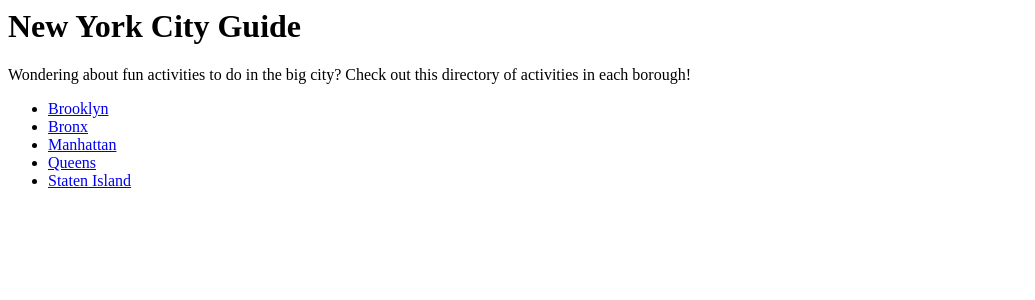
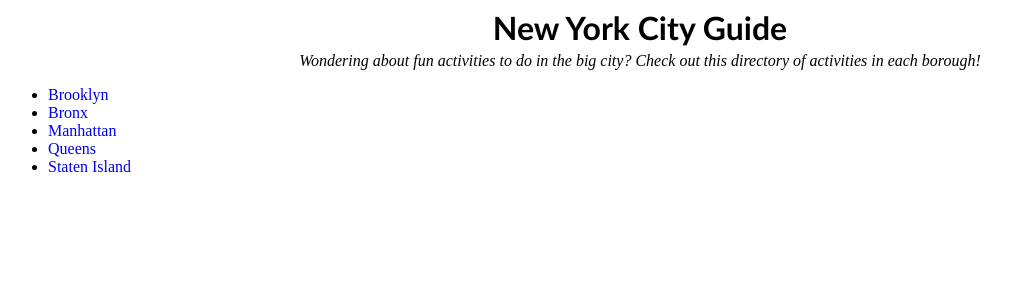
Before and after one commit to LaTonia-Mertica/nyc-guide, a Django app: page / in a window 1280 px wide. Shown: the top 300 px of the page, without its empty margins (0-1035 px from the left). Run offline with Django 3.2, Linux system fonts and the light colour scheme.

Commit message:
group effort via zoom to finalize - fully functional with basic styles

```diff
--- a/nyc/templates/borough.html
+++ b/nyc/templates/borough.html
@@ -4,7 +4,7 @@
     {% for activity in activities %}
     <li>
         <a href="{% url 'activity' borough activity %} "
-            >{{ activity|title }}</a
+            style="text-decoration: none;">{{ activity|title }}</a
         >
     </li>
     {% endfor %}
--- a/nyc/templates/city.html
+++ b/nyc/templates/city.html
@@ -1,11 +1,11 @@
-<h1>New York City Guide</h1>
-<p>
+<h1 style="text-align: center; font-family: 'Gill Sans', 'Gill Sans MT', Calibri, 'Trebuchet MS', sans-serif; margin-bottom: -11px;">New York City Guide</h1>
+<p style="text-align: center; font-style: italic;">
     Wondering about fun activities to do in the big city? Check out this
     directory of activities in each borough!
 </p>
 
 <ul>
     {% for borough in boroughs %}
-    <li><a href="{% url 'borough' borough %}">{{ borough|title }}</a></li>
+    <li><a href="{% url 'borough' borough %}" style="text-decoration: none;">{{ borough|title }}</a></li>
     {% endfor %}
 </ul>
--- a/nyc/templates/venue.html
+++ b/nyc/templates/venue.html
@@ -1 +1,5 @@
-<h1>Venue page {{venue}} </h1>
+<h1> {{venue|title}} </h1>
+
+<p>{{ description }}</p>
+
+<a href="/" style="text-decoration: none; color: white; background-color: darkblue; padding: 7px; border-radius: 15px;">BACK HOME</a>
--- a/nyc/views.py
+++ b/nyc/views.py
@@ -12,8 +12,8 @@
 # Create your views here.
 def activity(request, borough, activity):
     if request.method == 'GET':
-        return render(request=request, template_name='activity.html', context={ 'activity': activity, 'activity': boroughs[borough][activity].keys() })
+        return render(request=request, template_name='activity.html', context={ 'borough': borough, 'activity': activity, 'activities': boroughs[borough][activity].keys() })
 
 def venue(request, borough, activity, venue):
     if request.method == 'GET':
-        return render(request=request, template_name='venue.html', context={ 'activity': activity, 'venue': boroughs[borough][activity][venue].keys() })
+        return render(request=request, template_name='venue.html', context={ 'borough': borough, 'activity': activity, 'venue': venue, 'description': boroughs[borough][activity][venue].get('description', 'img_link') })
```
Also changed, not shown: nyc/templates/activity.html (+3 -4 lines).
